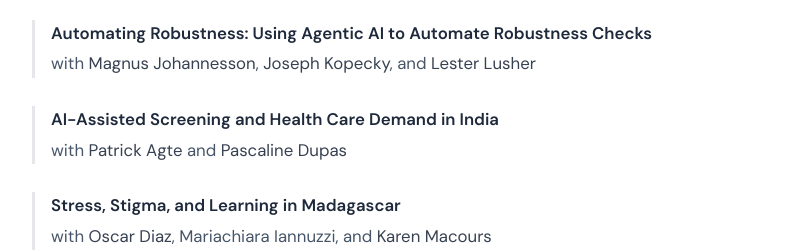
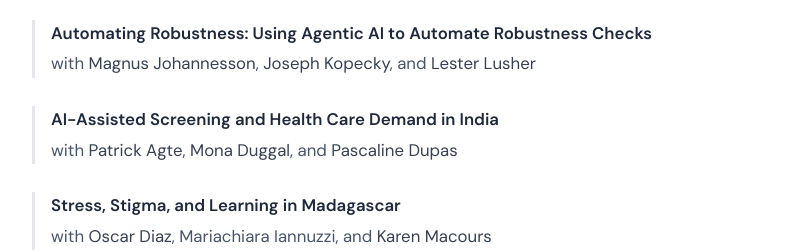
Before and after one commit to dmbwebb/dmbwebb.github.io, a React (Vite) app: page / in a window 1280 px wide. Shown: the part 1680-1932 px from the top of the page, without its empty margins (230-1019 px from the left). Built offline with nearby package versions, Linux system fonts and the light colour scheme.

Commit message:
Add Mona Duggal and migrate CV to LaTeX

```diff
--- a/src/App.jsx
+++ b/src/App.jsx
@@ -277,7 +277,7 @@ function App() {
 
         <Paper
           title="AI-Assisted Screening and Health Care Demand in India"
-          authors={<>with <a href="https://sites.google.com/view/patrickagte" target="_blank" rel="noopener noreferrer">Patrick Agte</a> and <a href="https://sites.google.com/view/pascaline-dupas/home" target="_blank" rel="noopener noreferrer">Pascaline Dupas</a></>}
+          authors={<>with <a href="https://sites.google.com/view/patrickagte" target="_blank" rel="noopener noreferrer">Patrick Agte</a>, <a href="https://nidhr.icmr.org.in/director.php" target="_blank" rel="noopener noreferrer">Mona Duggal</a>, and <a href="https://sites.google.com/view/pascaline-dupas/home" target="_blank" rel="noopener noreferrer">Pascaline Dupas</a></>}
         />
 
         <Paper
```
Also changed, not shown: 2 other files (tests, documents, lock files or other folders).
